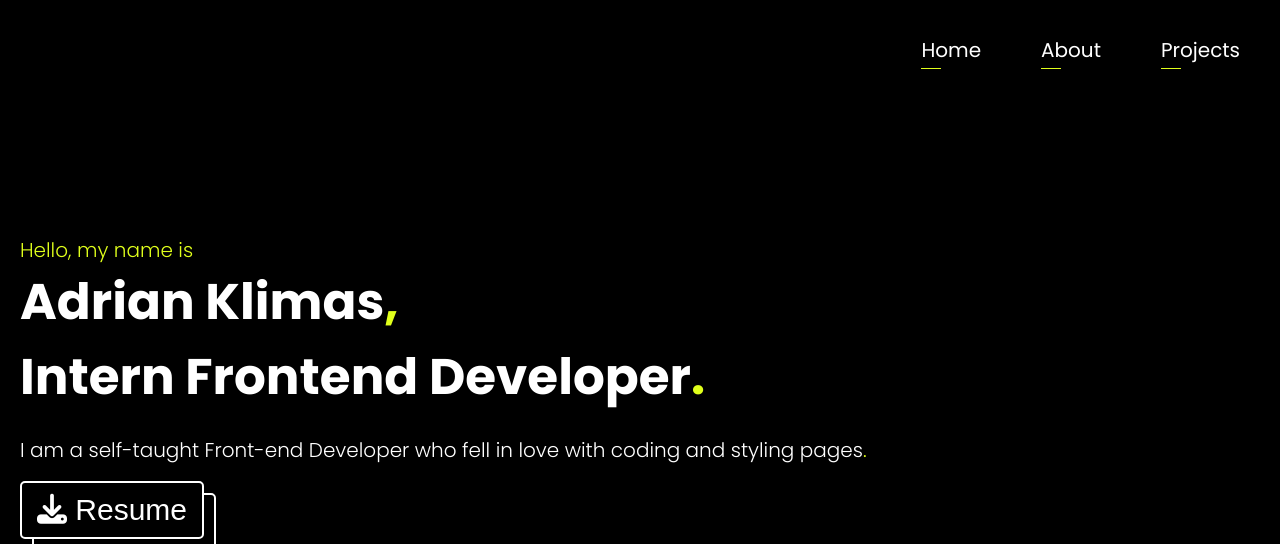
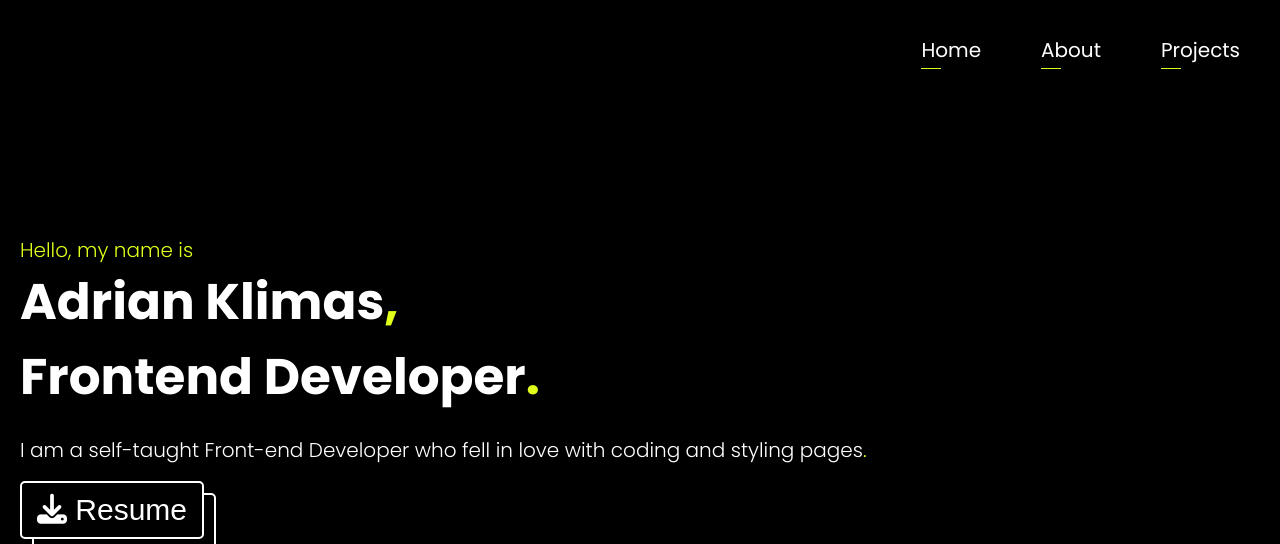
Before and after one commit to Adriann77/personal-portfolio, a website: page index.html in a window 1280 px wide. Shown: the top 544 px of the page. Drawn offline with nearby package versions, Linux system fonts and the light colour scheme; files whose address does not match are found by name.

```diff
--- a/index.html
+++ b/index.html
@@ -60,7 +60,7 @@
                 <div class="landing__text">
                     <h1 data-aos="fade-up">Hello, my name is</h1>
                     <h2 data-aos="fade-up" data-aos-delay="800" data-aos-duration="1500">Adrian Klimas</h2>
-                    <h3 data-aos="fade-up" data-aos-delay="1000">Intern Frontend Developer</h3>
+                    <h3 data-aos="fade-up" data-aos-delay="1000">Frontend Developer</h3>
                     <p data-aos="fade-up" data-aos-delay="1000" class="landing__description">
                         I am a self-taught Front-end Developer who fell in love with coding and styling pages</p>
                 </div>
```
